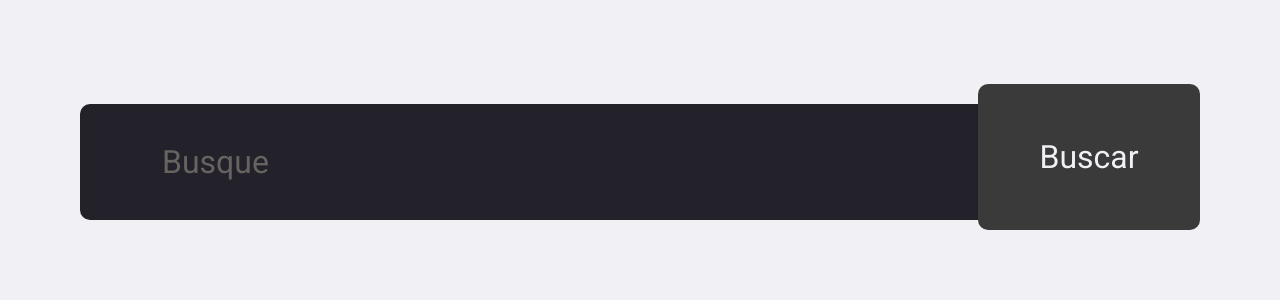
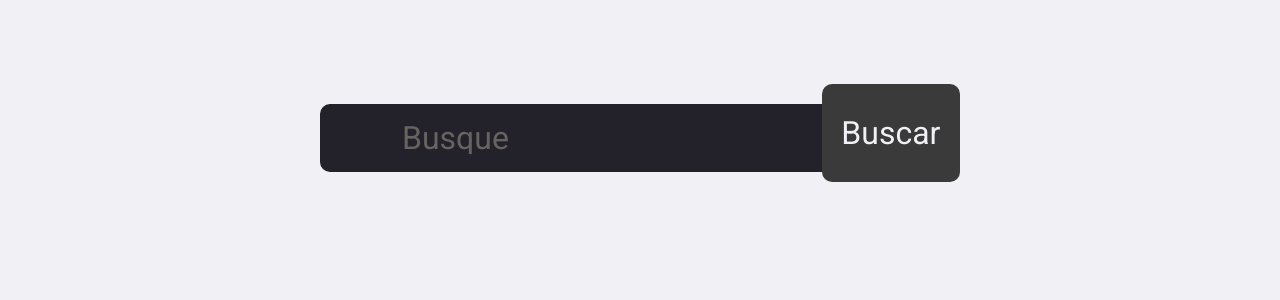
Before and after one commit to helenapaixao/vagasExplorer, a React (Create React App) app: page /search in a window 1280 px wide. Shown: the top 300 px of the page. Built offline with nearby package versions, Linux system fonts and the light colour scheme.

Commit message:
:bug: :(

```diff
--- a/src/components/Button/styles.ts
+++ b/src/components/Button/styles.ts
@@ -7,7 +7,7 @@ export const Container = styled.button`
   border: 0;
   padding: 16px;
   color: #f0f0f5;
-  width: 240px;
+  width: 140px;
   font-weight: 500;
   margin-top: 16px;
   transition: background-color 0.2s;
--- a/src/pages/Repository/index.tsx
+++ b/src/pages/Repository/index.tsx
@@ -52,7 +52,8 @@ const Repository: React.FC = () => {
 
   useEffect(() => {
     api.get(`repos/${params.repository}`).then((response) => {
-      setRepositories(response.data);
+       setRepositories(response.data);
+      console.log(response.data)
     });
 
     api.get(`repos/${params.repository}/issues`).then((response) => {
@@ -62,18 +63,6 @@ const Repository: React.FC = () => {
 
 
 
-  useEffect(() => {
-    async function loadRepository(): Promise<void> {
-      api
-        .get(`/repos/${searchValue.replace(' ', '+')}`)
-        .then(({ data: Issues }) => {
-          setIssues(Issues);
-        });
-    }
-
-    loadRepository();
-  }, [searchValue]);
-
   const toggleTheme = () => {
     setTheme(theme.title === 'light' ? dark : light);
   };
@@ -82,12 +71,7 @@ const Repository: React.FC = () => {
     <Layout isContentFull>
       <Header isLink="/dashboard" toggleTheme={toggleTheme} />
       <S.Container>
-     {/*  <input
-          type="text"
-          placeholder="Digite aqui"
-          value={searchValue}
-          onChange={e => setSearchValue(e.target.value)}
-        /> */}
+
         {repository && (
           <S.RepositoryInfo>
             <div>
--- a/src/pages/Search/index.tsx
+++ b/src/pages/Search/index.tsx
@@ -1,35 +1,31 @@
 
 import React, { useState, FormEvent } from "react";
 import {Container,Content,Error,Form} from './styles'
-/* import { getResults } from "../../services/client"; */
 
-/* import { Section } from "../../styles/shared"; */
-/* import { Container, Content, Form, Error } from "./styles"; */
 
 import Header from "../../components/Header";
-/* import MediaCarousel from "../../components/Moviecarousel"; */
 
 import Button from "../../components/Button";
 import SearchInput from "../../components/SearchInput";
 import api from '../../services/api'
 
-export interface IResult {
-  full_name: string;
-  description: string;
-  stargazers_count: number;
-  open_issues_count: number;
-  length: null;
-  owner: {
-    login: string;
-    avatar_url: string;
-  };
 
+interface IResult {
+  total_count: string;
+  incomplete_results:string;
+  title: string;
+  id: string;
+  html_url: string;
+  items: {
+    title: string;
+  }
 }
+
 
 const Search: React.FC = () => {
     const [query, setQuery] = useState("");
     const [inputError, setInputError] = useState("");
-    const [result, setResult] = useState<IResult | null>(null);
+    const [result, setResult] =  useState<IResult[]>([]);
     const [lastQuery, setLastQuery] = useState("");
 
     async function handleSearch(
@@ -41,18 +37,15 @@ const Search: React.FC = () => {
             setInputError("Para continuar você precisa buscar algo!! :)");
             return;
         }
-
         try {
             const searchResult = await api.get(`search/issues?q=${query}`);
             setResult(searchResult.data);
+           console.log(searchResult.data);
 
             setLastQuery(query);
             setQuery("");
             setInputError("");
 
-            /* if (searchResult.length === 0) {
-                setInputError(`No results found for ${query}`);
-            } */
         } catch (err) {
             setInputError("Ops, algo não está certo.");
         }
@@ -61,7 +54,6 @@ const Search: React.FC = () => {
     return (
         <>
             <Container>
-
                 <Content>
                     <Form onSubmit={handleSearch}>
                         <SearchInput
@@ -70,21 +62,20 @@ const Search: React.FC = () => {
                             onChange={(e) => setQuery(e.target.value)}
                             placeholder="Busque"
                         />
-
                         <Button type="submit">Buscar</Button>
-
-
                     </Form>
                 </Content>
 
-                {inputError && <Error>{inputError}</Error>}
-
-              {/*   {result > 0 && (
-
-                        <h1>Resultados para: {lastQuery}</h1>
+             {result && (
+                 <div >
+               {/*   <strong>{result.items.title}</strong> */}
+             {/*  <strong>{result.incomplete_results}</strong> */}
+    {/*  <strong>{result.items.title}</strong> */}
+                  </div>
 
 
-                )} */}
+             )}
+
             </Container>
         </>
     );
--- a/src/pages/Search/styles.ts
+++ b/src/pages/Search/styles.ts
@@ -20,13 +20,13 @@ export const Content = styled.div`
 
 export const Form = styled.form`
   margin-top: 4rem;
-  width: 70rem;
+  width: 40rem;
   display: flex;
   flex: 1;
   input {
     flex: 1;
-    height: 5rem;
-    width: 60rem;
+    height: 2rem;
+    width: 10rem;
     padding: 0 2rem;
     border: 0;
     border-bottom-left-radius: 50px;
@@ -54,7 +54,7 @@ export const Form = styled.form`
     font-size: 2rem;
   }
   @media (max-width: 576px) {
-    width: 40rem;
+    width: 30rem;
   }
 `;
 
```
